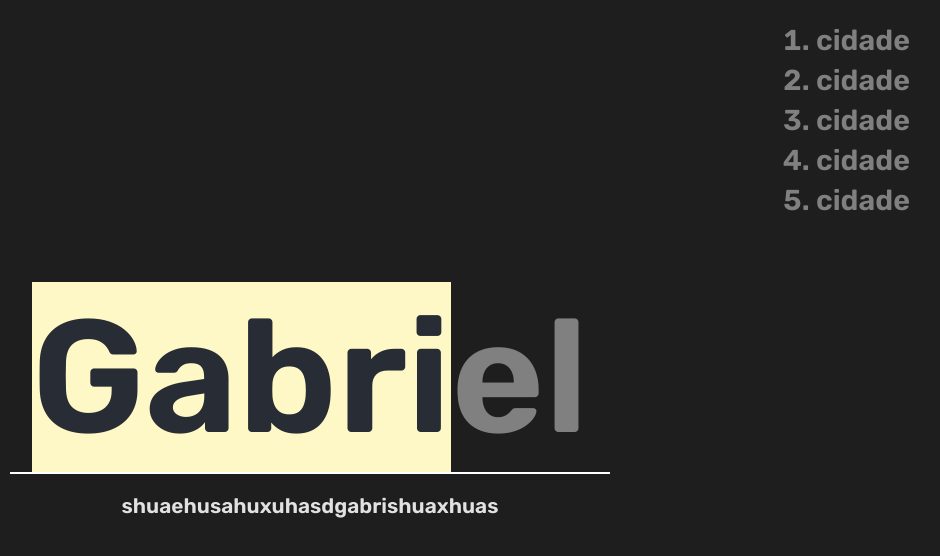
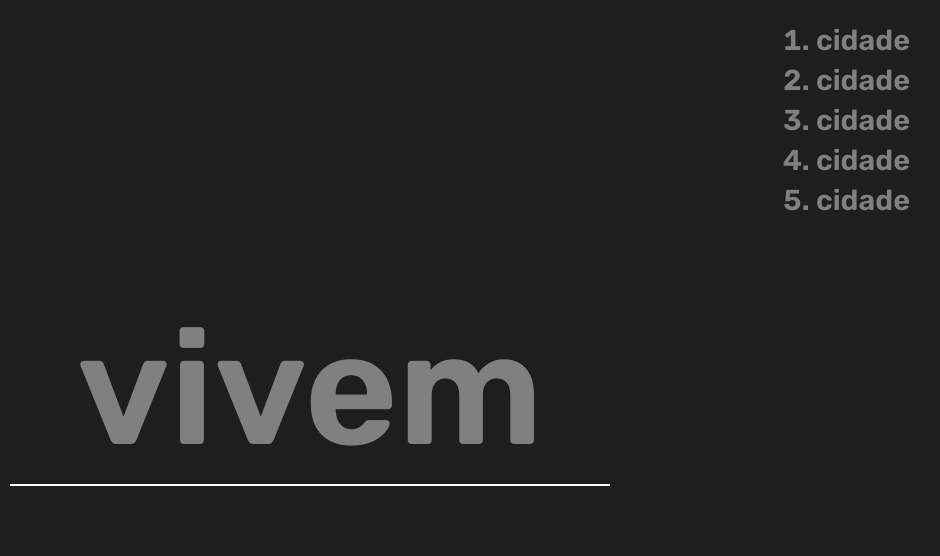
Before and after one commit to GabrielSampaio7/maratonajs-emersonbroga, a React (Create React App) app: page / in a window 1280 px wide. Shown: the top 556 px of the page, without its empty margins (330-1270 px from the left). Built offline with nearby package versions, Linux system fonts and the light colour scheme.

Commit message:
aula02 - componentização words

```diff
--- a/src/App.js
+++ b/src/App.js
@@ -1,13 +1,75 @@
-import React from "react";
+import React, { useEffect, useState } from "react";
+import wordList from "./resources/words.json"
+
+const MAX_TYPED_KEYS = 30;
+
+const getWord = () => {
+    const index = Math.floor(Math.random() * wordList.length)
+    const word = wordList[index]
+    return word.toLowerCase();
+}
+
+const isValidKey = (key, word) => {
+    if(!word) return null;
+
+    const result = word.split('').includes(key);
+    return result;
+}
+
+const Word = ({ word, validKeys }) => {
+
+    const joinedKeys = validKeys.join('')
+    const matched = word.slice(0, joinedKeys.length);
+    const remainder = word.slice(joinedKeys.length);
+
+
+    return (
+        <>
+            <span className="matched">{matched}</span>
+            <span className="remainder">{remainder}</span>
+        </>
+    )
+}
 
 const App = () => {
-    return (<div className="container">
+    const [typedKeys, setTypedKeys] = useState([]);
+    const [validKeys, setValidKeys] = useState([]);
+    const [word, setWord] = useState('');
+
+    //
+    //console.log('word', getWord());
+
+    useEffect(() => {
+        setWord(getWord)
+    }, []);
+
+
+    const handleKeyDown = (e) => {
+        e.preventDefault();
+        const { key } = e;
+
+        setTypedKeys((prev) => [...prev, key].slice(MAX_TYPED_KEYS * -1));
+
+        if(isValidKey(key, word)){
+            setValidKeys((prev) => {
+                const isValidLength = prev.length <= word.length;
+                const isNextChar = isValidLength && word[prev.length] === key;
+                return (isNextChar) ? [...prev, key] : prev;
+            })
+        }
+
+        //
+        //console.log('key', key);
+    }
+
+
+    return (
+        <div className="container" onKeyDown={handleKeyDown} tabIndex="0">
             <div className="valid-keys">
-            <span className="matched">Gabri</span>
-            <span className="remainder">el</span>
+                <Word word={word} validKeys={validKeys} />
             </div>
             <div className="typed-keys">
-            shuaehusahuxuhasdgabrishuaxhuas
+                {typedKeys ? typedKeys.join(' ') : null}
             </div>
             <div className="completed-words">
                 <ol>
--- a/src/index.css
+++ b/src/index.css
@@ -18,7 +18,7 @@ body{
 }
 
 .container{
-    width: 100%;
+    width: 100vw;
     height: 100vh;
     text-align: center;
     display: flex;
--- /dev/null
+++ b/src/resources/words.json
@@ -0,0 +1,8 @@
+[
+    "abaixo",
+    "gabriel",
+    "katia",
+    "teste",
+    "vivem",
+    "amor"
+]
```
Lines whose indentation alone changed are shown as unchanged.
